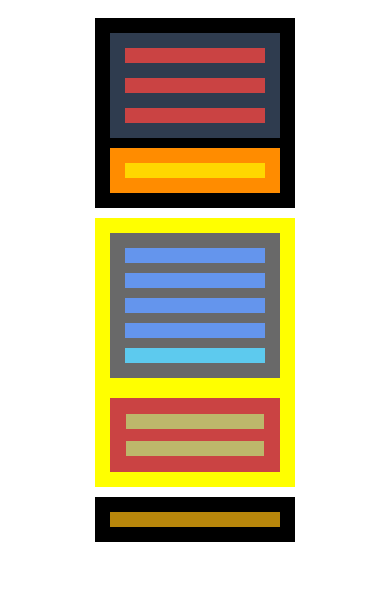
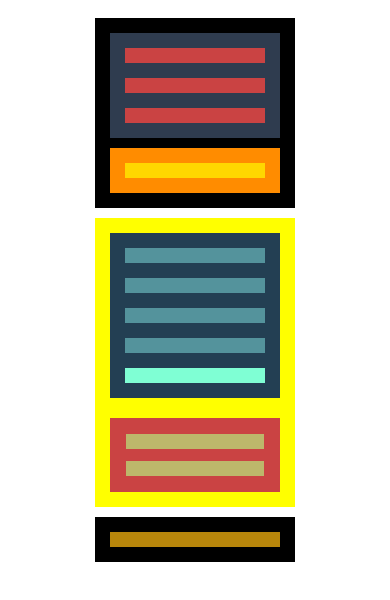
Before and after one commit to MartaG22/Layout, a plain HTML site: page SPRINT_1/nivell1.html in a window 390 px wide. Drawn offline with Linux system fonts and the light colour scheme.

Commit message:
Got the screen change with the mediaqueries

```diff
--- a/SPRINT_1/nivell1_1.css
+++ b/SPRINT_1/nivell1_1.css
@@ -171,13 +171,7 @@ body {
         .container1,
         .container2,
         .container3 {
-                /* background-color: black; */
-                /* flex-direction: row; */
-
-                /* height: 10px; */
                 width: 500px;
-                /* margin: 10px;
-                padding: 5px; */
 }
 
 
@@ -185,21 +179,14 @@ body {
                 background-color: yellow;
                 display: flex;
                 flex-direction: column;
-                /* margin: 10px; */
-                /* padding: 5px; */
 
         }
 
         .column1 {
                 background-color: dimgrey;
-                /* background-color:blue; */
                 display: flex;
                 flex-direction: column;
-                /* height: 10px; */
                 width: 92%;
-                /* height: px; */
-                /* padding: 10px; */
-                /* margin: 10px; */
         }
 
         .column2 {
@@ -233,7 +220,6 @@ body {
 }
 
 
-/* @media (max-width: 600px) { */
         @media screen and (max-width: 479px) {
                 .container1,
                 .container2,
@@ -241,53 +227,43 @@ body {
                         width: 190px;
                 }
 
+                .column1 {
+                        background-color: rgb(35, 63, 83);
+                }
 
                 .row1 {
-                        /* background-color: rgb(47, 121, 232); */
                         display: flex;
                         flex-direction: column;
                         height: auto;
-                        /* padding: 8px;
-                        margin: 5px; */
-
-                        /* width: 92%; */
                 }
 
                 .column1, .column2 {
                         width: 150px;
-
                 }
 
 
-                /* Cambia la dirección de flexión a columna para insideBox1, insideBox2 y insideBox3 */
-                /* .insideBox1,
-                .insideBox2,
-                .insideBox3 { */
-                                                /* height: 10px; */
+                .insideBox1, .insideBox2, .insideBox3 {
+                        width: 140px;
+                }
 
-                        /* margin: 0px;
-                        width: 135px;
-                        margin: 4px;
+                .insideColumn1A, .insideColumn1B, .insideColumn1C, .insideColumn1D {
+                        background-color: rgb(84, 147, 156);
+                }
 
-
-                } */
-
-                .insideBox1, .insideBox2, .insideBox3 {
-                         /* margin: 5px;  */
-
-                        height: px;
-                        /* margin: 7px 0px; */
-
+                .insideColumn1B, .insideColumn1D {
+                        margin: 10px 5px;
                         width: 140px;
-
                 }
 
                 .insideBox2 {
                         margin: 15px 0px;
-
                 }
 
                 .insideColumn1A, .insideColumn1B, .insideColumn1C, .insideColumn1D {
                         width: 150px;
                 }
+
+                .lastInsideColumn1 {
+                        background-color: aquamarine;
+                }
 }
```
